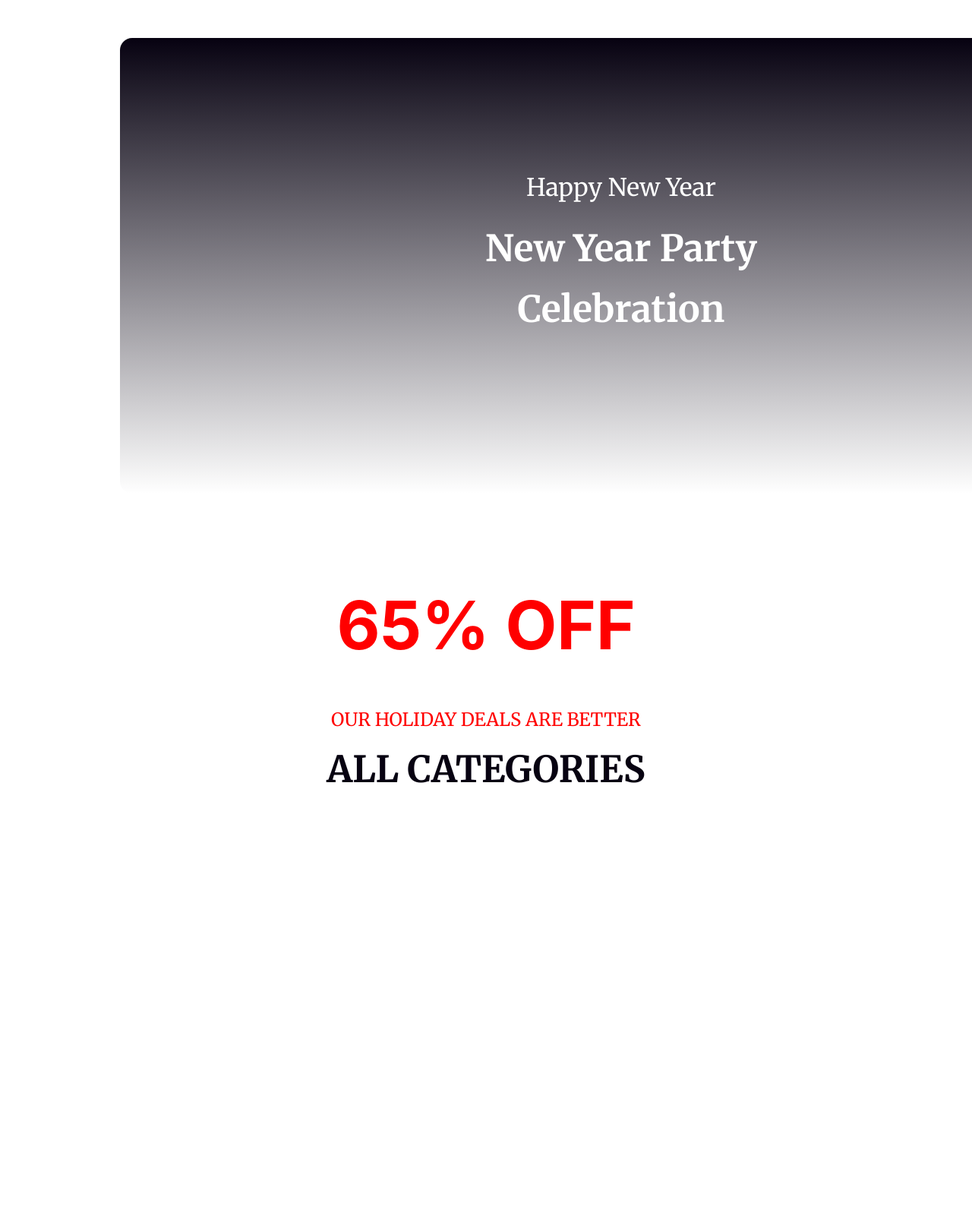
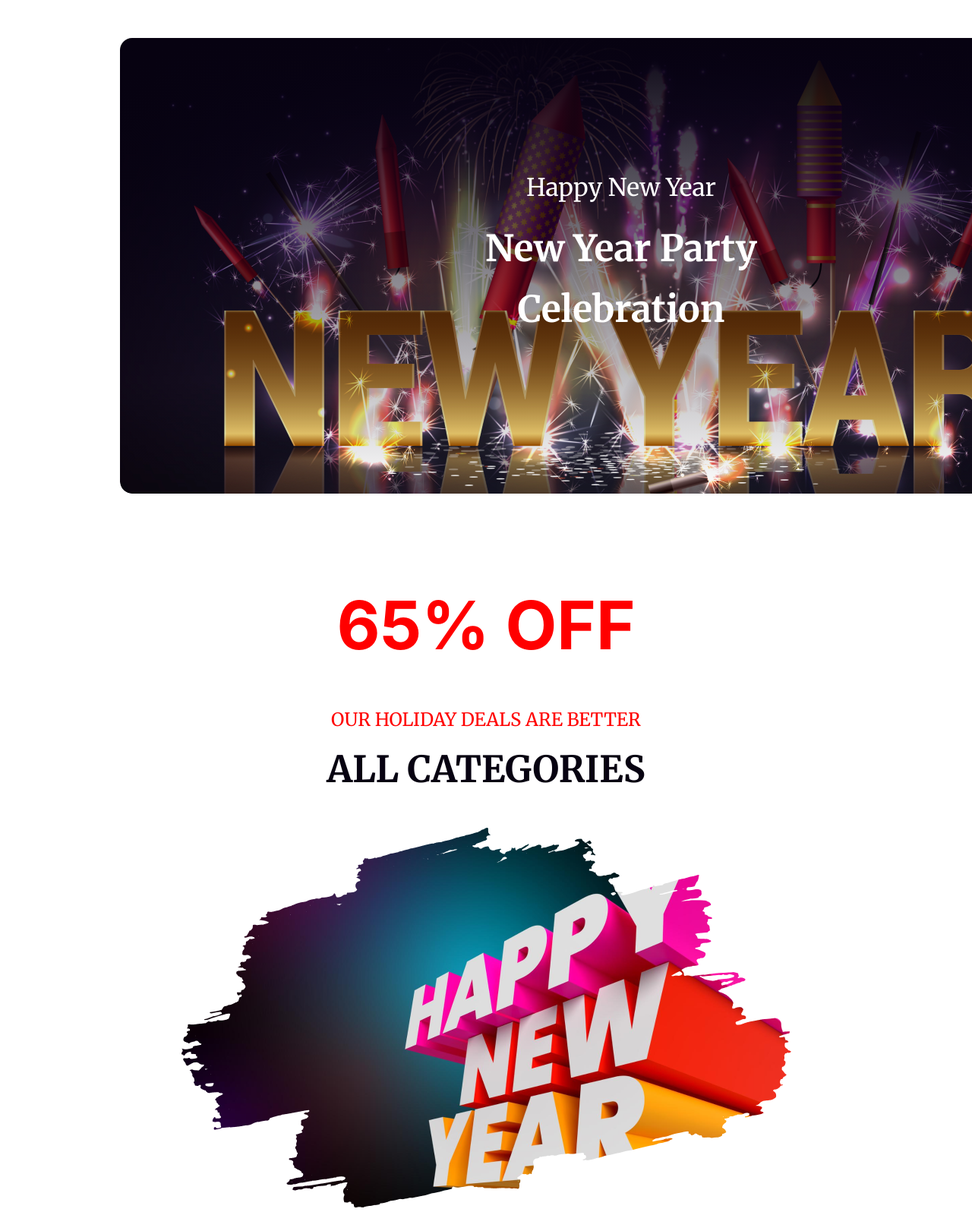
Before and after one commit to mohammad-oli56/new-year-web, a plain HTML site: page index.html in a window 1280 px wide. Shown: the top 1596 px of the page at 76% size. Before the commit the page ends 1119 px from the top, so only its background shows below. Drawn offline with Linux system fonts and the light colour scheme; the site is published under a folder, as on GitHub Pages, so addresses that start at the root find nothing.

Commit message:
modify all file

```diff
--- a/index.html
+++ b/index.html
@@ -29,7 +29,7 @@
          <div class="first-sub-title">
             <h6 class="first-sub-title">OUR HOLIDAY DEALS ARE BETTER</h6>
             <h3 class="first-suptitle">ALL CATEGORIES</h3>
-            <img src="/images/New Year Photo.png" alt="">
+            <img src="New Year Photo.png" alt="">
          </div>
 
     </main>
--- a/style.css
+++ b/style.css
@@ -20,7 +20,7 @@ body {
 
 #head {
     border-radius: 16px;
-    background: linear-gradient(180.00deg, rgb(7, 2, 17), rgba(7, 2, 17, 0) 100%), url("/images/Banner\ Image.png");
+    background: linear-gradient(180.00deg, rgb(7, 2, 17), rgba(7, 2, 17, 0) 100%), url("Banner Image.png");
     position: relative;
     width: 1320px;
     height: 600px;
```
Also changed, not shown: Banner Image.png (renamed from images/Banner Image.png), New Year Photo.png (renamed from images/New Year Photo.png).
